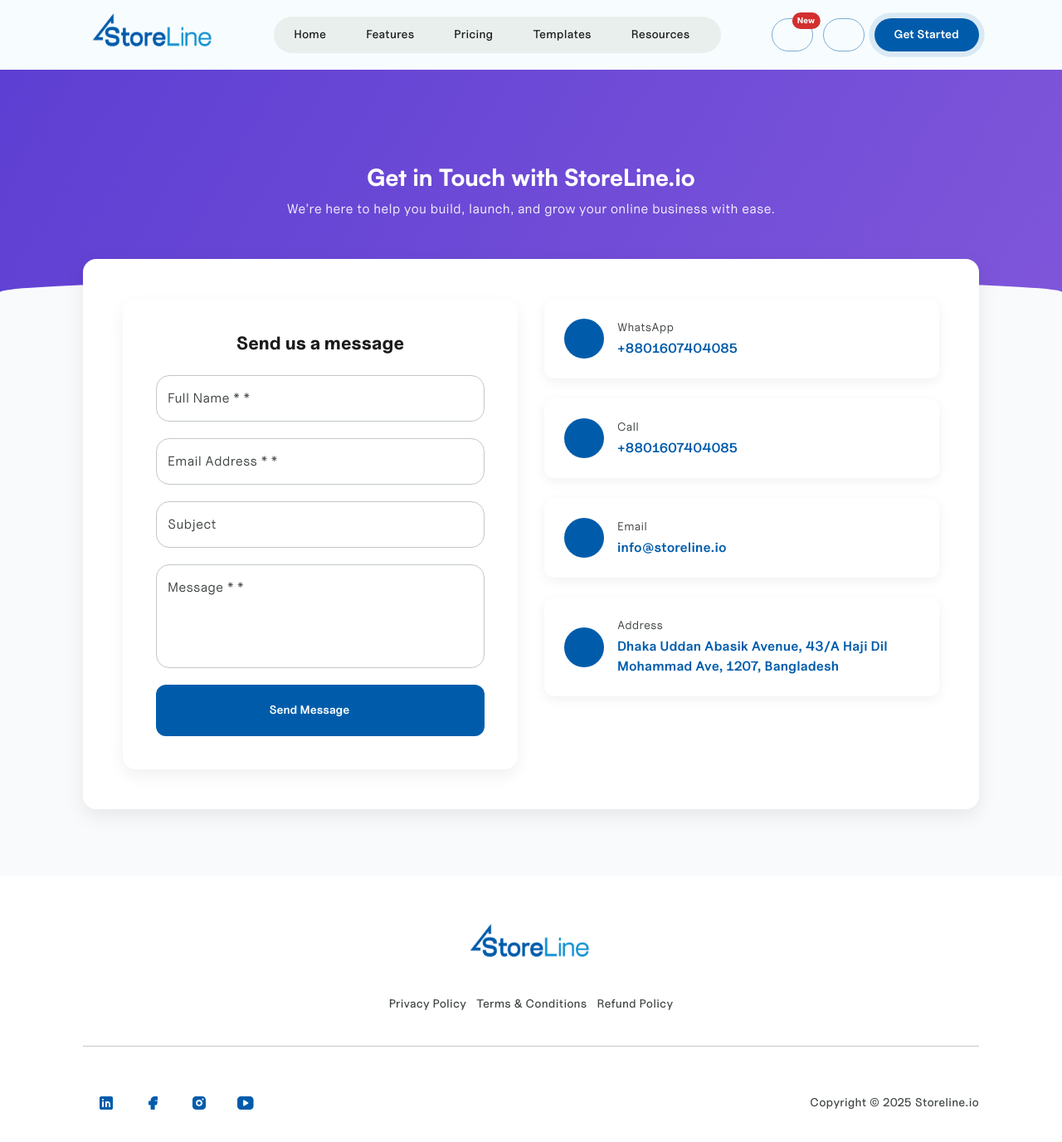
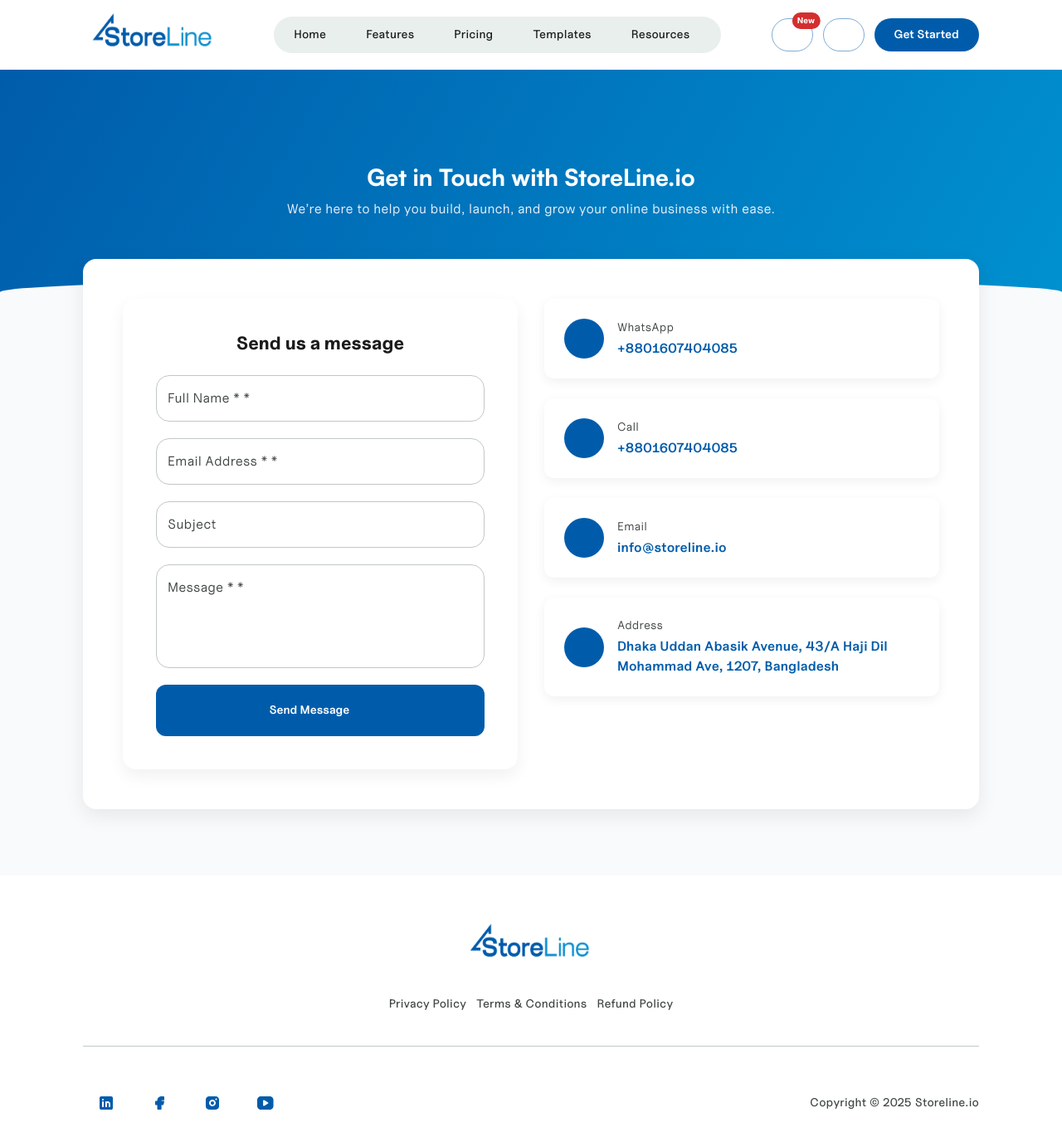
Before and after one commit to mahinjaman/Ai-Pages, a Next.js app: page /contact in a window 1280 px wide. Shown: the top 1376 px of the page at 83% size. Built offline with nearby package versions, Linux system fonts and the light colour scheme; some icons are missing; what @mui/material-nextjs would draw is missing.

Commit message:
update contactus and page header

```diff
--- a/src/app/globals.css
+++ b/src/app/globals.css
@@ -56,7 +56,7 @@
 
 /* Header-Default */
 
-.css-gb4fgj-MuiToolbar-root {
+/* .css-gb4fgj-MuiToolbar-root {
   padding-bottom: 0% !important;
   padding-top: 0% !important;
-}
+} */
--- a/src/blocks/contact-us/ContactUs4.tsx
+++ b/src/blocks/contact-us/ContactUs4.tsx
@@ -77,7 +77,7 @@
         sx={{
           textAlign: 'center',
           py: { xs: 10, md: 14 },
-          background: 'linear-gradient(120deg, #5D3FD3 0%, #7F56DA 100%)',
+          background: 'linear-gradient(120deg, #005cab 0%, #0091d0 100%)',
           color: 'white',
           position: 'relative'
         }}
--- a/src/blocks/navbar/Navbar10.tsx
+++ b/src/blocks/navbar/Navbar10.tsx
@@ -14,19 +14,15 @@
 // override media queries injected by theme.mixins.toolbar
 const StyledToolbar = styled(Toolbar)(({ theme }) => ({
   '@media all': {
-    minHeight: navbar10Height.md,
-    paddingLeft: 0,
-    paddingRight: 0
+    minHeight: navbar10Height.md
   },
-  paddingTop: theme.spacing(2),
-  paddingBottom: theme.spacing(2),
   [theme.breakpoints.down('md')]: {
     '@media all': { minHeight: navbar10Height.sm }
   },
   [theme.breakpoints.down('sm')]: {
     '@media all': { minHeight: navbar10Height.xs },
-    paddingTop: theme.spacing(1.5),
-    paddingBottom: theme.spacing(1.5)
+    paddingTop: 0,
+    paddingBottom: 0
   }
 }));
 
@@ -45,7 +41,12 @@
   return (
     <>
       <ElevationScroll isFixed={isFixed} {...props}>
-        <AppBar {...(!isFixed && { position: 'static', elevation: 0 })} component="nav" color="inherit" sx={{ background: 'transparent' }}>
+        <AppBar
+          {...(!isFixed && { position: 'static', elevation: 0 })}
+          component="nav"
+          color="inherit"
+          sx={{ background: 'transparent', padding: '0px' }}
+        >
           <StyledToolbar>
             <ContainerWrapper>{children}</ContainerWrapper>
           </StyledToolbar>
--- a/src/blocks/navbar/navbar-content/NavbarContent10.tsx
+++ b/src/blocks/navbar/navbar-content/NavbarContent10.tsx
@@ -19,6 +19,30 @@
 
 // @types
 import { NavbarContentProps } from '@/types/navbar';
+import { SpriteIconProps } from '@/types/icon';
+import { LinkProps } from '@mui/material';
+import { FollowUS } from '@/components/footer';
+
+interface SocialProps {
+  icon: SpriteIconProps;
+  link: LinkProps;
+}
+
+const linkProps = { target: '_blank', rel: 'noopener noreferrer' };
+const socialIcons: SocialProps[] = [
+  {
+    icon: 'tabler-filled-linkedin',
+    link: { href: 'https://www.linkedin.com/company/storeline.io/', ...linkProps }
+  },
+  {
+    icon: 'tabler-filled-facebook',
+    link: { href: 'https://www.facebook.com/storeline.io', ...linkProps }
+  },
+  {
+    icon: 'tabler-filled-instagram',
+    link: { href: 'https://www.instagram.com/storeline_io/', ...linkProps }
+  }
+];
 
 /***************************  NAVBAR - CONTENT 10  ***************************/
 
@@ -104,10 +128,16 @@
                 )}
                 {downSM && (
                   <Stack direction="row" sx={{ justifyContent: 'space-between', gap: 1, px: 2, py: 2.5, mx: -2, bgcolor: 'grey.100' }}>
-                    <NavSecondaryButton {...secondaryBtn} />
-                    <ButtonAnimationWrapper>
-                      <NavPrimaryButton {...primaryBtn} />
-                    </ButtonAnimationWrapper>
+                    <FollowUS heading="" items={socialIcons} />
+                    <Stack direction="row" sx={{ gap: 1, alignItems: 'center' }}>
+                      <ButtonAnimationWrapper>
+                        <NavSecondaryButton {...secondaryBtn} />
+                      </ButtonAnimationWrapper>
+
+                      <ButtonAnimationWrapper>
+                        <NavPrimaryButton {...primaryBtn} />
+                      </ButtonAnimationWrapper>
+                    </Stack>
                   </Stack>
                 )}
               </ContainerWrapper>
--- a/src/components/footer/FollowUS.tsx
+++ b/src/components/footer/FollowUS.tsx
@@ -44,16 +44,18 @@
 interface Props {
   heading?: string | boolean;
   color?: string;
+  items?: SocialProps[];
 }
 
 /***************************  FOOTER - FOLLOW US  ***************************/
 
-export default function FollowUS({ heading = true, color }: Props) {
+export default function FollowUS({ heading = true, color, items }: Props) {
+  const socials = items?.length ? items : socialIcons;
   return (
     <Stack sx={{ alignItems: { xs: 'center', md: 'flex-start' }, gap: 1, textAlign: { xs: 'center', md: 'left' } }}>
       {heading && <Typeset {...{ heading: typeof heading === 'string' ? heading : 'Follow us on', headingProps: { variant: 'h4' } }} />}
-      <Stack direction="row" sx={{}}>
-        {socialIcons.map((item, index) => (
+      <Stack direction="row" sx={{ gap: 1 }}>
+        {socials.map((item, index) => (
           <Link
             component={NextLink}
             key={index}
--- a/src/views/landings/default/layout.tsx
+++ b/src/views/landings/default/layout.tsx
@@ -14,7 +14,7 @@
 // @types
 import { ChildrenProps } from '@/types/root';
 
-const headerColor = { bgcolor: 'grey.100' };
+const headerColor = { bgcolor: 'grey.100', Padding: '0px' };
 
 /***************************  LAYOUT - MAIN  ***************************/
 
@@ -22,7 +22,7 @@
   return (
     <>
       {/* header section */}
-      <Box sx={headerColor}>
+      <Box>
         <Navbar10 triggerSX={headerColor}>
           <NavbarContent10 {...navbar} />
         </Navbar10>
--- a/src/views/landings/default/terms-condition.tsx
+++ b/src/views/landings/default/terms-condition.tsx
@@ -1,16 +1,13 @@
 // @project
-import { SmallHero3 } from '@/blocks/small-hero';
 import TermsConditionPage from '@/blocks/TermsCondition';
 
 // @data
-import { smallHero1 } from './data';
 
 /***************************  PAGE - TERMS CONDITION  ***************************/
 
 export default function TermsCondition() {
   return (
     <>
-      <SmallHero3 {...smallHero1} />
       <TermsConditionPage />
     </>
   );
```
Also changed, not shown: src/blocks/TermsCondition.tsx (+7 -10 lines).
